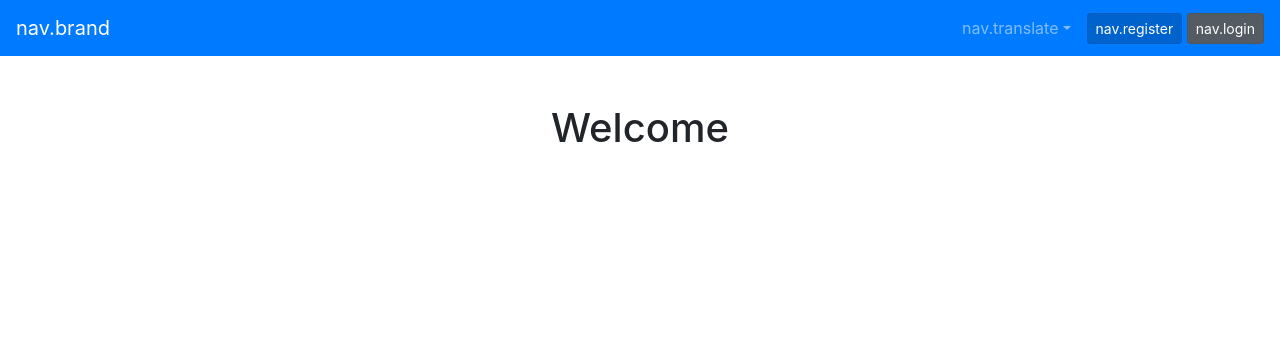
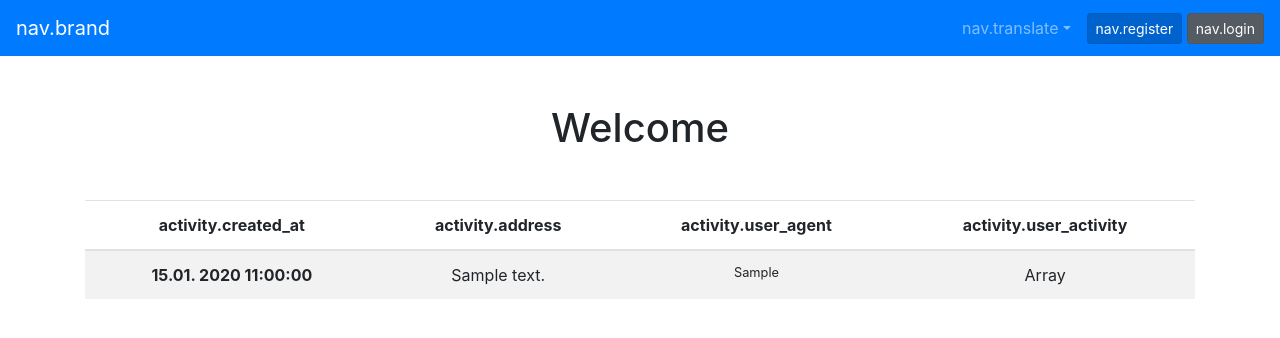
Before and after one commit to heximcz/sfymfony4-login-registration, a Symfony app: template templates/backend/index.html.twig in a window 1280 px wide. Shown: the top 338 px of the page. Run offline with Twig, Linux system fonts and the light colour scheme; the template is opened without the code that fills it: most values are stand-ins (such as "Sample title", 1, 10 or a date in 2020); some libraries are stand-ins or nearby versions.

Commit message:
show log after login

```diff
--- a/templates/backend/index.html.twig
+++ b/templates/backend/index.html.twig
@@ -1,66 +1,31 @@
 {% extends 'base.html.twig' %}
+{% trans_default_domain 'activity' %}
 {% block body %}
     {% include '_flash-messages.html.twig' %}
     <div class="mt-5">
         <h1>Welcome {{ app.user.userName }}</h1>
     </div>
-  {#
-        <div class="row">
-                <div class="col s12 m12 l12">
-                        <div class="card-panel">
-                                <blockquote>
-                                        <h4><i class="fa fa-shield blue-text"
-                                               aria-hidden="true"></i> {{ 'activity.header_log'|trans }}</h4>
-                                </blockquote>
-                        </div>
-                </div>
-        </div>
-
-        <div class="row">
-                <div class="col s12 m12 l12">
-                        <div class="card-panel">
-                                <div class="row">
-                                        <div class="col s12">
-                                                <div id="table-datatables">
-                                                        <h4 class="header">{{ 'title.activity_log'|trans }}</h4>
-                                                        <div class="row">
-                                                                <div class="col s12">
-                                                                        <table id="data-table-simple" class="responsive-table display" cellspacing="0">
+    <div class="table-responsive mt-5">
+        <table class="table table-striped">
             <thead>
             <tr>
                 <th>{{ 'activity.created_at'|trans }}</th>
-                                                                                        <th>{{ 'activity.address'|trans }}</th>
+                <th nowrap="nowrap">{{ 'activity.address'|trans }}</th>
                 <th>{{ 'activity.user_agent'|trans }}</th>
                 <th>{{ 'activity.user_activity'|trans }}</th>
             </tr>
             </thead>
-                                                                                <tfoot>
-                                                                                <tr>
-                                                                                        <th>{{ 'activity.created_at'|trans }}</th>
-                                                                                        <th>{{ 'activity.address'|trans }}</th>
-                                                                                        <th>{{ 'activity.user_agent'|trans }}</th>
-                                                                                        <th>{{ 'activity.user_activity'|trans }}</th>
-                                                                                </tr>
-                                                                                </tfoot>
             <tbody>
             {% for item in activity %}
                 <tr>
-                                                                                                <td nowrap="nowrap">{{ item.createdAt|date("d.m. Y H:i:s", "Europe/Prague") }}</td>
+                    <th scope="row" nowrap="nowrap">{{ item.createdAt|date("d.m. Y H:i:s", "Europe/Prague") }}</th>
                     <td>{{ item.address }}</td>
-                                                                                                <td>{{ item.userAgent }}</td>
+                    <td class="small">{{ item.userAgent }}</td>
                     <td>{{ item.activity }}</td>
                 </tr>
             {% endfor %}
             </tbody>
         </table>
     </div>
-                                                        </div>
-                                                </div>
-                                        </div>
-                                </div>
-                        </div>
-                </div>
-        </div>
-        <div class="row padding-4"></div>
-#}
+    <div class="mt-5">&nbsp;</div>
 {% endblock %}
```
Also changed, not shown: 2 other files. Lines whose indentation alone changed are shown as unchanged.
